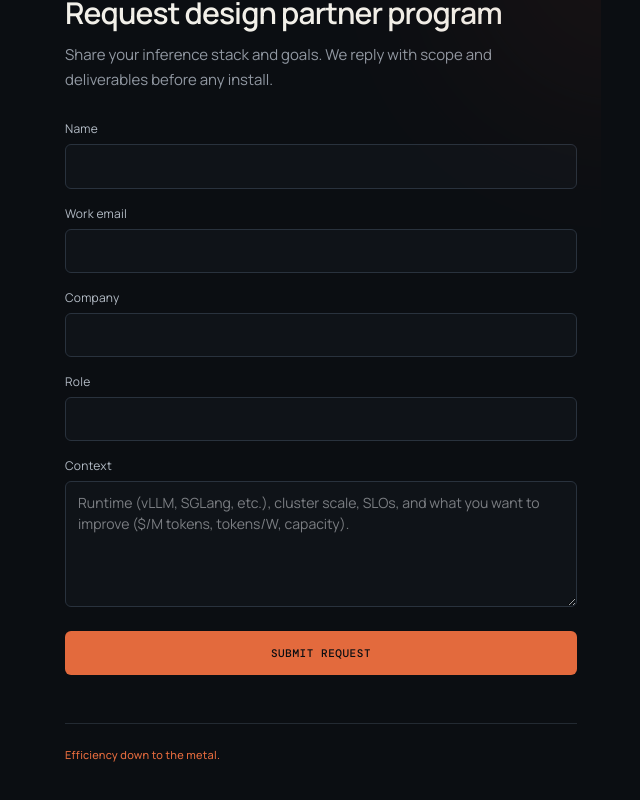
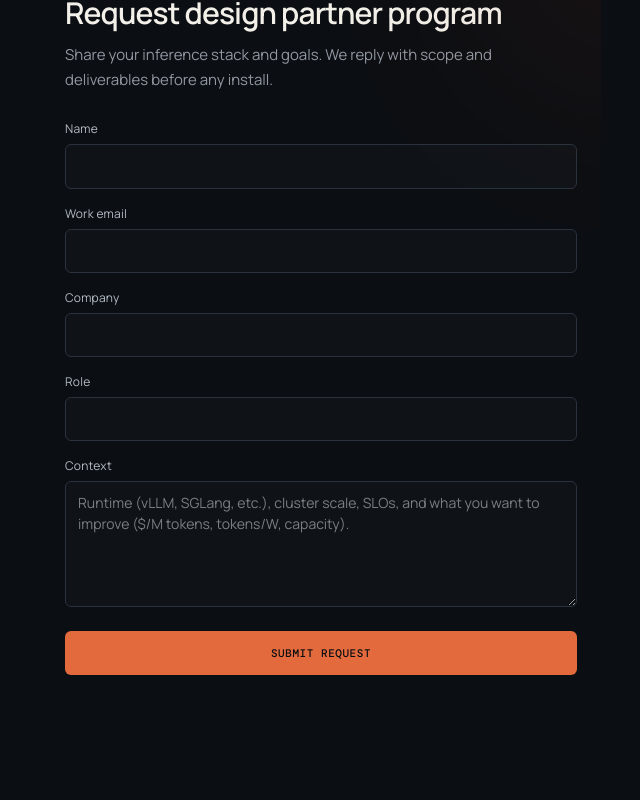
Before and after one commit to goabiaryan/joule-web, a React (Vite) app: page /scoping in a window 1280 px wide. Shown: the part 226-1026 px from the top of the page, without its empty margins (319-959 px from the left). After the commit the page ends 981 px from the top, so only its background shows below. Built offline with nearby package versions, Linux system fonts and the light colour scheme; no server answers.

Commit message:
Show tagline once on intake pages under the back link.

```diff
--- a/src/advisory-site.css
+++ b/src/advisory-site.css
@@ -1159,15 +1159,6 @@ ul {
 .intake-brand-tagline {
   margin: 0 0 1.75rem;
 }
-.intake-footer {
-  margin-top: 3rem;
-  padding-top: 1.5rem;
-  border-top: 1px solid #232a32;
-}
-.intake-footer-tagline {
-  margin: 0;
-  font-size: 11px;
-}
 .intake-panel {
   text-align: left;
 }
--- a/src/pages/IntakePage.jsx
+++ b/src/pages/IntakePage.jsx
@@ -161,9 +161,6 @@ export default function IntakePage({ variant }) {
           </form>
         )}
       </div>
-      <footer className="intake-footer">
-        <BrandTagline as="p" className="intake-footer-tagline" />
-      </footer>
     </main>
   );
 }
```
